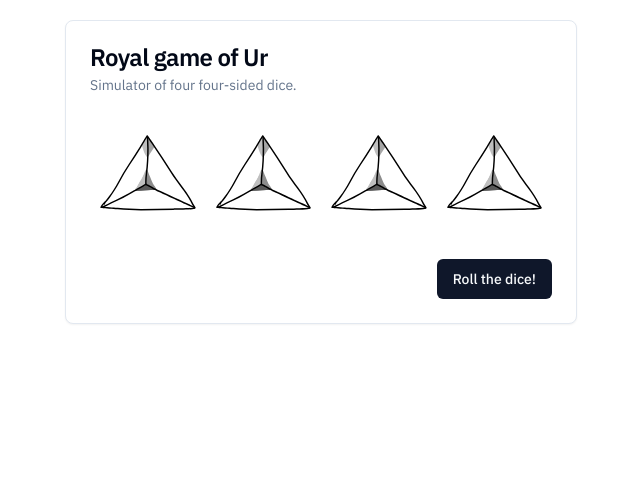
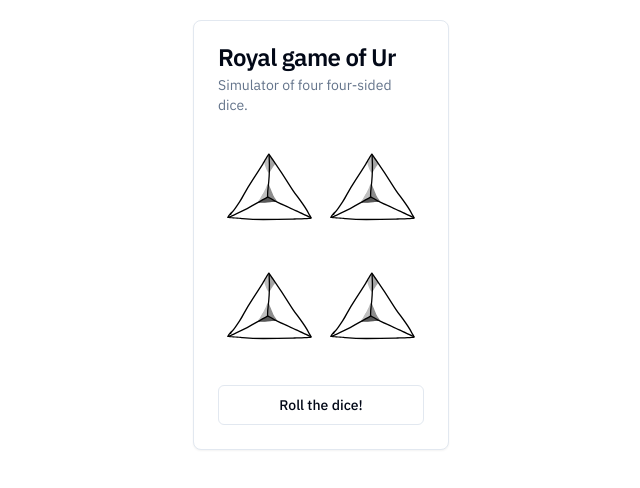
Before and after one commit to Smidra/game-of-ur-dice, a Vue app: page / in a window 1280 px wide. Shown: the top 488 px of the page, without its empty margins (319-959 px from the left). Built offline with nearby package versions, Linux system fonts and the light colour scheme.

Commit message:
Bigger, better layout.

```diff
--- a/src/components/Dice.vue
+++ b/src/components/Dice.vue
@@ -6,12 +6,12 @@ export default {
 </script>
 
 <template>
-  <img :class="{ shake: shaking }" v-if="rollResult === 1" class="w-1/4" src="../assets/kostka1.svg" alt="dice1">
-  <img :class="{ shake: shaking }" v-if="rollResult === 2" class="w-1/4" src="../assets/kostka2.svg" alt="dice2">
-  <img :class="{ shake: shaking }" v-if="rollResult === 3" class="w-1/4" src="../assets/kostka3.svg" alt="dice3">
-  <img :class="{ shake: shaking }" v-if="rollResult === 4" class="w-1/4" src="../assets/kostka4.svg" alt="dice4">
-  <img :class="{ shake: shaking }" v-if="rollResult === 5" class="w-1/4" src="../assets/kostka5.svg" alt="dice5">
-  <img :class="{ shake: shaking }" v-if="rollResult === 6" class="w-1/4" src="../assets/kostka6.svg" alt="dice6">
+  <img :class="{ shake: shaking }" v-if="rollResult === 1" class="w-1/2" src="../assets/kostka1.svg" alt="dice1">
+  <img :class="{ shake: shaking }" v-if="rollResult === 2" class="w-1/2" src="../assets/kostka2.svg" alt="dice2">
+  <img :class="{ shake: shaking }" v-if="rollResult === 3" class="w-1/2" src="../assets/kostka3.svg" alt="dice3">
+  <img :class="{ shake: shaking }" v-if="rollResult === 4" class="w-1/2" src="../assets/kostka4.svg" alt="dice4">
+  <img :class="{ shake: shaking }" v-if="rollResult === 5" class="w-1/2" src="../assets/kostka5.svg" alt="dice5">
+  <img :class="{ shake: shaking }" v-if="rollResult === 6" class="w-1/2" src="../assets/kostka6.svg" alt="dice6">
 </template>
 
 <style scoped>
--- a/src/components/GameOfUr.vue
+++ b/src/components/GameOfUr.vue
@@ -45,7 +45,7 @@ export default {
 </script>
 
 <template>
-  <card class="m-5 w-full md:w-2/5">
+  <card class="m-5 w-full sm:w-3/5 md:w-2/5 lg:w-1/5">
     <CardHeader>
       <CardTitle>Royal game of Ur</CardTitle>
       <CardDescription>Simulator of four four-sided dice.</CardDescription>
@@ -56,14 +56,16 @@ export default {
         <div class="flex flex-row justify-between">
           <dice :roll-result="dices[0]" :shaking="dicesShaking[0]"></dice>
           <dice :roll-result="dices[1]" :shaking="dicesShaking[1]"></dice>
+        </div>
+        <div class="flex flex-row justify-between">
           <dice :roll-result="dices[2]" :shaking="dicesShaking[2]"></dice>
           <dice :roll-result="dices[3]" :shaking="dicesShaking[3]"></dice>
         </div>
       </div>
     </CardContent>
 
-    <CardFooter class="flex justify-end px-6 pb-6">
-      <Button @click="rollMethod">Roll the dice!</Button>
+    <CardFooter class="w-full px-6 pb-6">
+      <Button class="w-full" variant="outline" @click="rollMethod">Roll the dice!</Button>
     </CardFooter>
   </card>
 </template>
```
